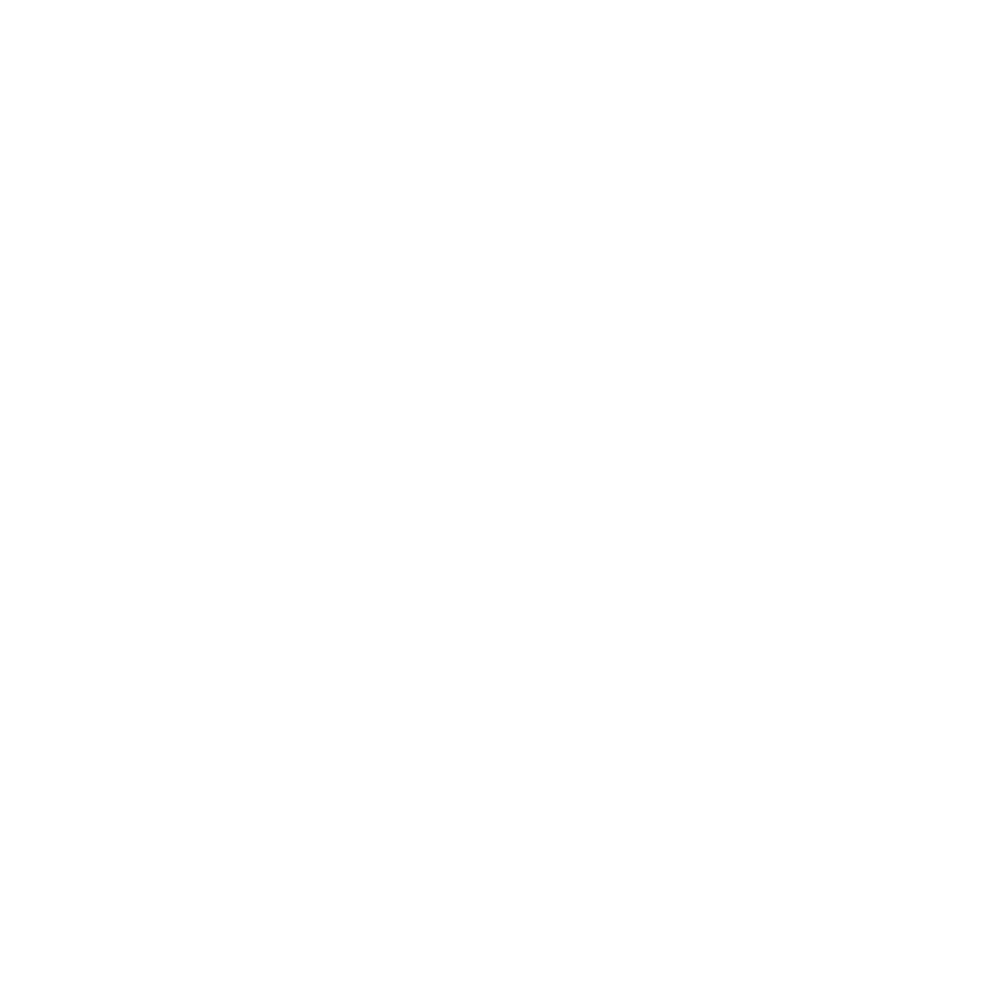
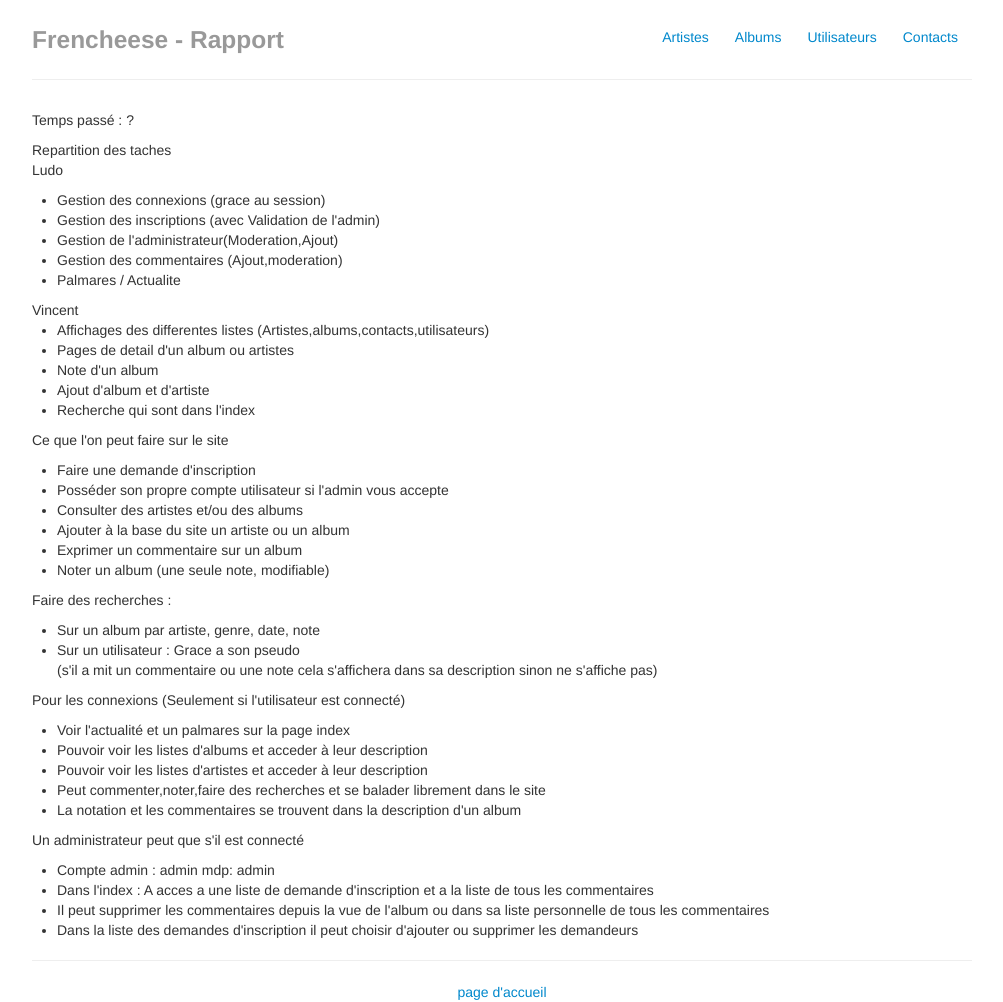
Before and after one commit to LudoCarlu/projetphp_fin, a PHP site: page /rapport in a window 1280 px wide. Before the commit the part shown is empty. Shown: the whole page, without its empty margins (138-1141 px from the left). Before the commit the page ends 800 px from the top, so only its background shows below. Run offline with PHP 8.4, Linux system fonts and the light colour scheme.

Commit message:
Ajout du rapport de presentation

```diff
--- /dev/null
+++ b/app/controller/RapportController.php
@@ -0,0 +1,10 @@
+<?php
+
+class RapportController extends Controller {
+
+	public function rapport(){
+		$this->view->display();
+
+	}
+}
+?>
--- a/app/kernel/Router.php
+++ b/app/kernel/Router.php
@@ -12,6 +12,13 @@ class Router {
 
 		} else {
 		  $parts = explode("/", $query);
+
+			if($parts[0] == "rapport") {
+				 if (count($parts) == 1){
+				  $result["controller"] = "Rapport";
+				  $result['action'] = "rapport";
+			  }
+			}
 		  if($parts[0] == "contact")  {
 			  if (count($parts) == 1){
 				  $result["controller"] = "Contact";
--- a/app/view/Index/index.html
+++ b/app/view/Index/index.html
@@ -11,6 +11,7 @@
 	<div class="container">
 		<div class="page-header">
 			<ul class="nav nav-pills pull-right">
+				<li> <a href="<?php echo BASE_URL.'/rapport';?>">Rapport</a></li>
 				<li> <a href="<?php echo BASE_URL.'/artiste';?>">Artistes</a></li>
 				<li> <a href="<?php echo BASE_URL.'/album';?>">Albums</a></li>
 				<li> <a href="<?php echo BASE_URL.'/utilisateur';?>">Utilisateurs</a></li>
@@ -38,7 +39,7 @@
 		<p class="lead">Bienvenue sur Frencheese, le site n°1 de référencement musical.</br>
 			<ul>
 				<li>Posséder son propre compte utilisateur.</li>
-				<li>Donner votre avis sur un album ou un artiste en commentaire, ou en notant.</li>
+				<li>Donner votre avis sur un album en commentaire, ou en notant.</li>
 				<li>Ajouter vos artistes et albums préférés dans notre base de données.</li>
 			</ul>
 		</p>
--- /dev/null
+++ b/app/view/Rapport/rapport.html
@@ -0,0 +1,90 @@
+<!DOCTYPE html>
+<html>
+
+<head>
+	<meta charset="utf-8" />
+	<link href="<?php echo BASE_URL.'/css/bootstrap.css';?>" rel="stylesheet" />
+	<title>Rapport - Frencheese</title>
+</head>
+
+<body>
+	<div class="container">
+		<div class="page-header">
+			<ul class="nav nav-pills pull-right">
+				<li> <a href="<?php echo BASE_URL.'/artiste';?>">Artistes</a></li>
+				<li> <a href="<?php echo BASE_URL.'/album';?>">Albums</a></li>
+				<li> <a href="<?php echo BASE_URL.'/utilisateur';?>">Utilisateurs</a></li>
+				<li> <a href="<?php echo BASE_URL.'/contact';?>">Contacts</a></li>
+			</ul>
+			<h3 class="muted">Frencheese - Rapport </h3>
+		</div>
+
+		<p>
+			Temps passé : ?
+		</p>
+		<p>
+			Repartition des taches <br> Ludo
+			<ul>
+				<li>Gestion des connexions (grace au session)</li>
+				<li>Gestion des inscriptions (avec Validation de l'admin) </li>
+				<li>Gestion de l'administrateur(Moderation,Ajout) </li>
+				<li>Gestion des commentaires (Ajout,moderation) </li>
+				<li>Palmares / Actualite</li>
+			</ul>
+			Vincent
+			<ul>
+				<li>Affichages des differentes listes (Artistes,albums,contacts,utilisateurs)</li>
+				<li>Pages de detail d'un album ou artistes</li>
+				<li>Note d'un album</li>
+				<li>Ajout d'album et d'artiste</li>
+				<li>Recherche qui sont dans l'index </li>
+			</ul>
+
+		</p>
+
+		<p>Ce que l'on peut faire sur le site</br>
+			<ul>
+				<li>Faire une demande d'inscription</li>
+				<li>Posséder son propre compte utilisateur si l'admin vous accepte</li>
+				<li>Consulter des artistes et/ou des albums </li>
+				<li>Ajouter à la base du site un artiste ou un album </li>
+				<li>Exprimer un commentaire sur un album</li>
+				<li>Noter un album (une seule note, modifiable)</li>
+			</ul>
+		</p>
+		<p>
+			Faire des recherches :
+			<ul>
+				<li>Sur un album par artiste, genre, date, note</li>
+				<li>Sur un utilisateur : Grace a son pseudo <br>
+				(s'il a mit un commentaire ou une note cela s'affichera dans sa description sinon ne s'affiche pas)</li>
+			</ul>
+		</p>
+		<p>
+			Pour les connexions (Seulement si l'utilisateur est connecté)
+			<ul>
+				<li>Voir l'actualité et un palmares sur la page index</li>
+				<li>Pouvoir voir les listes d'albums et acceder à leur description</li>
+				<li>Pouvoir voir les listes d'artistes et acceder à leur description</li>
+				<li>Peut commenter,noter,faire des recherches et se balader librement dans le site</li>
+				<li>La notation et les commentaires se trouvent dans la description d'un album</li>
+			</ul>
+		</p>
+		<p>
+			Un administrateur peut que s'il est connecté
+			<ul>
+				<li>Compte admin : admin mdp: admin</li>
+				<li>Dans l'index : A acces a une liste de demande d'inscription et a la liste de tous les commentaires</li>
+				<li>Il peut supprimer les commentaires depuis la vue de l'album ou dans sa liste personnelle de tous les commentaires</li>
+				<li>Dans la liste des demandes d'inscription il peut choisir d'ajouter ou supprimer les demandeurs</li>
+			</ul>
+		</p>
+		<hr>
+		<div class="text-center">
+			<a href="<?php echo BASE_URL;?>">page d'accueil</a>
+		</div>
+		</footer>
+	</div>
+</body>
+
+</html>
```
